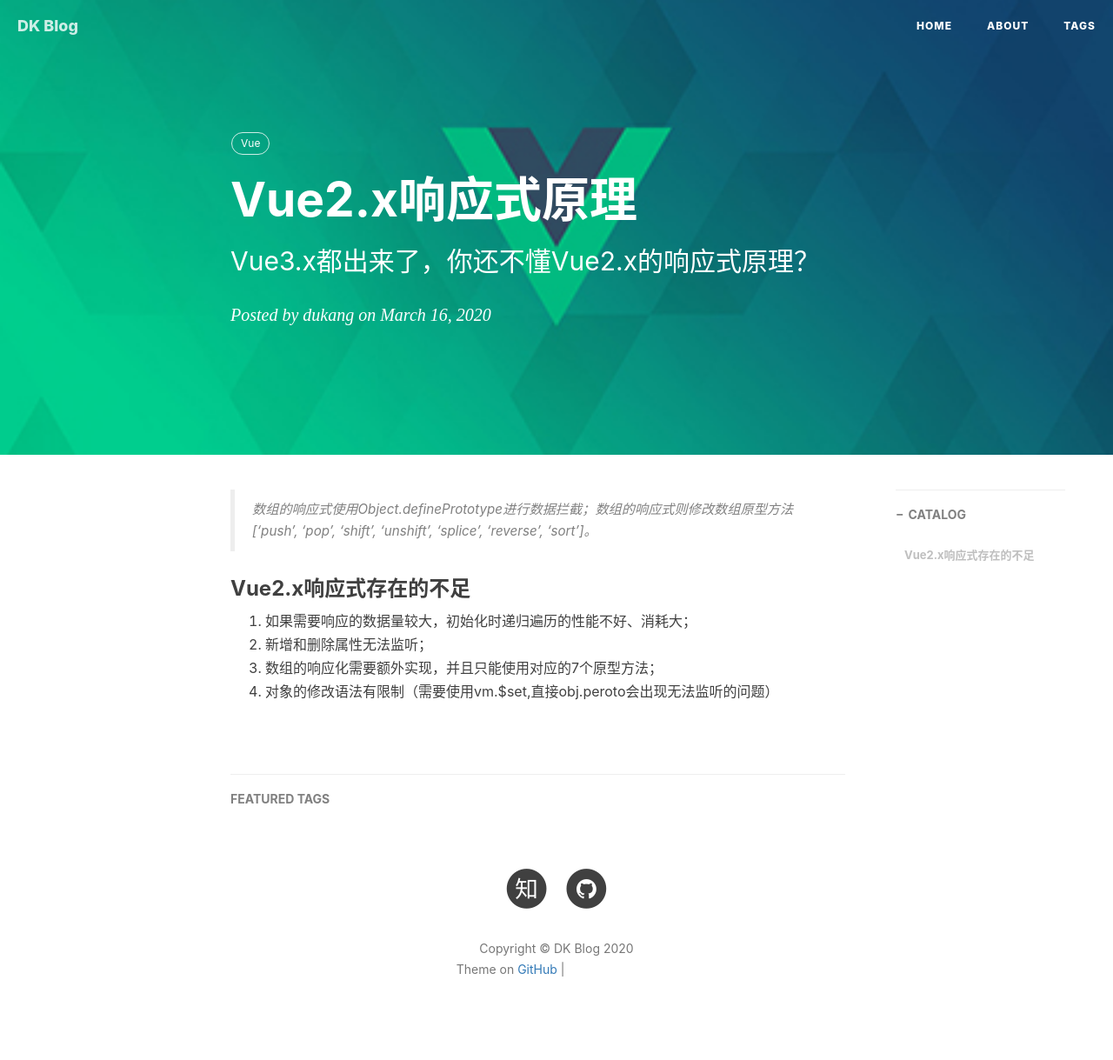
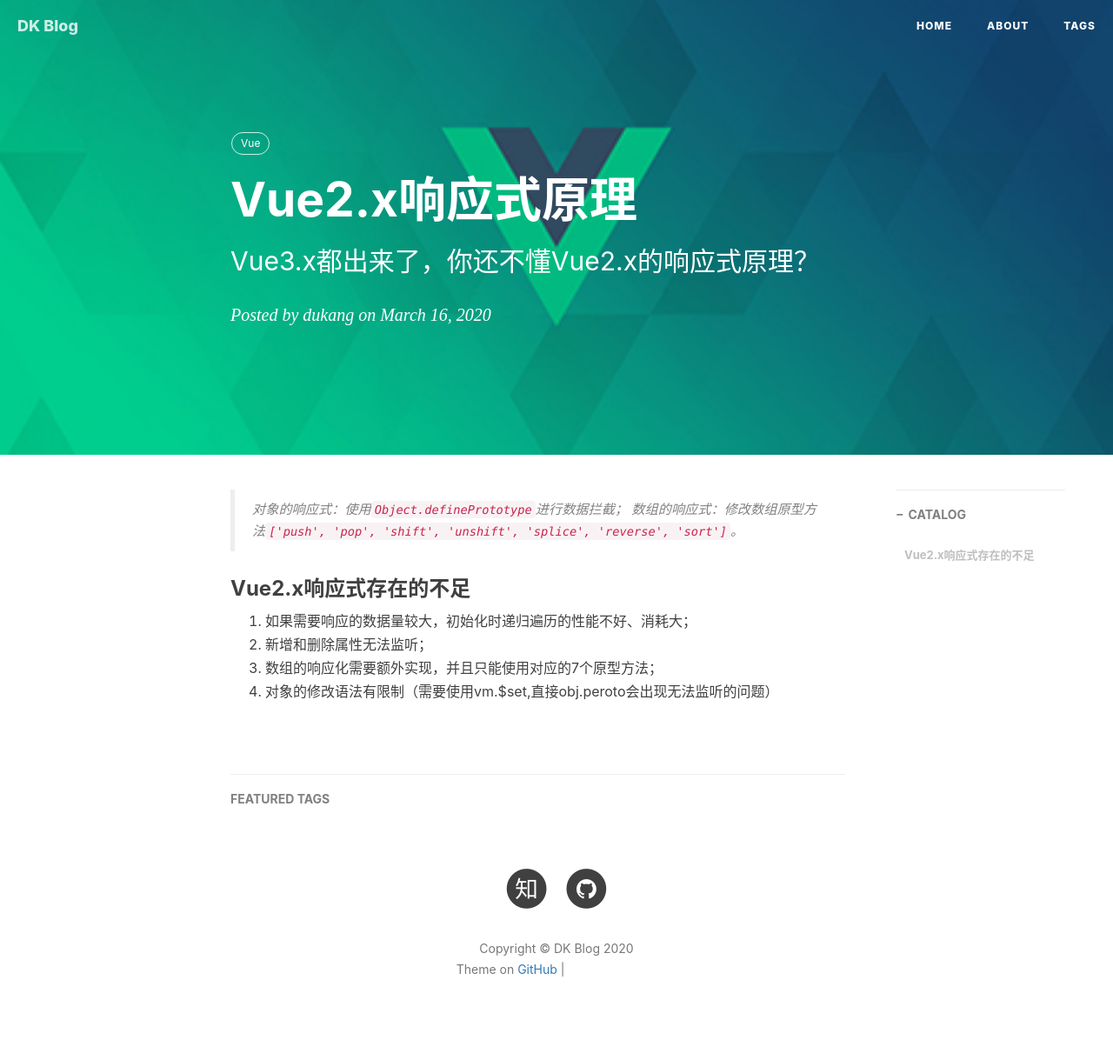
Before and after one commit to KAngJoin/KAngJoin.github.io, a Jekyll site: the page built from _posts/2020-03-16-Vue-2.x响应式原理.md, in a window 1280 px wide. Shown: the whole page at 87% size. Built offline with Jekyll 4.4.1, drawn with Linux system fonts in a browser that asks for light colours; nearby versions of some CDN libraries; comment, search, counter and statistics services are not loaded; grey boxes are pictures that could not be loaded.

Commit message:
brand-parimary

```diff
--- a/_posts/2020-03-16-Vue-2.x响应式原理.md
+++ b/_posts/2020-03-16-Vue-2.x响应式原理.md
@@ -12,7 +12,8 @@
 
 
 
-> 数组的响应式使用Object.definePrototype进行数据拦截；数组的响应式则修改数组原型方法['push', 'pop', 'shift', 'unshift', 'splice', 'reverse', 'sort']。
+> 对象的响应式：使用`Object.definePrototype`进行数据拦截；
+> 数组的响应式：修改数组原型方法`['push', 'pop', 'shift', 'unshift', 'splice', 'reverse', 'sort']`。
 
 
 
--- a/less/variables.less
+++ b/less/variables.less
@@ -1,6 +1,6 @@
 // Variables
 
-@brand-primary: #0085A1;
+@brand-primary: #ce6d39;
 @gray-dark: lighten(black, 25%);
 @gray: lighten(black, 50%);
 @gray-l: lighten(black, 75%);
```
